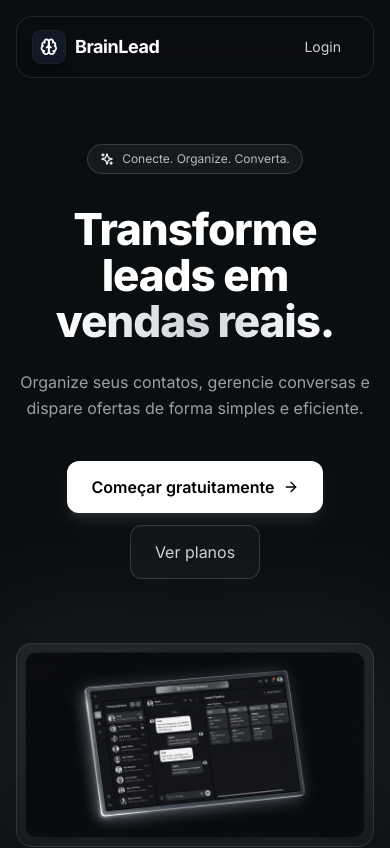
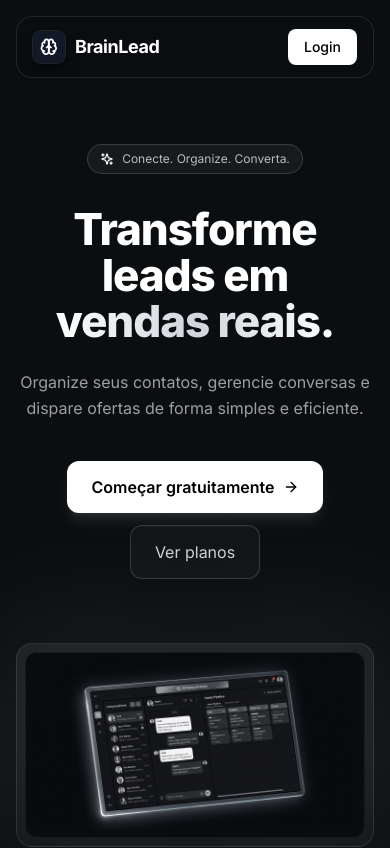
Before and after one commit to jonathaslima20-design/narixtree, a React (Vite) app: page / in a window 390 px wide. Shown: the top 848 px of the page. Built offline with nearby package versions, Linux system fonts and the light colour scheme; no server answers.

Commit message:
Updated LandingPage.tsx

```diff
--- a/src/pages/LandingPage.tsx
+++ b/src/pages/LandingPage.tsx
@@ -56,7 +56,13 @@ function Navbar() {
         <div className="flex items-center gap-2">
           <button
             onClick={() => navigate('/login')}
-            className="inline-flex sm:inline-flex text-sm text-white/80 hover:text-white px-4 py-2 rounded-lg transition-colors"
+            className="inline-flex sm:hidden text-sm font-medium bg-white text-black hover:bg-white/90 px-4 py-2 rounded-lg transition-all hover:scale-[1.02]"
+          >
+            Login
+          </button>
+          <button
+            onClick={() => navigate('/login')}
+            className="hidden sm:inline-flex text-sm text-white/80 hover:text-white px-4 py-2 rounded-lg transition-colors"
           >
             Login
           </button>
```
